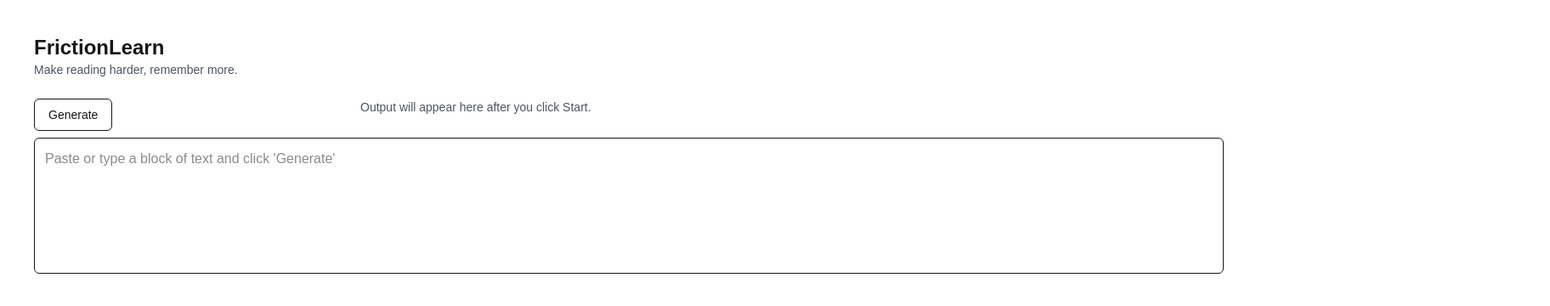
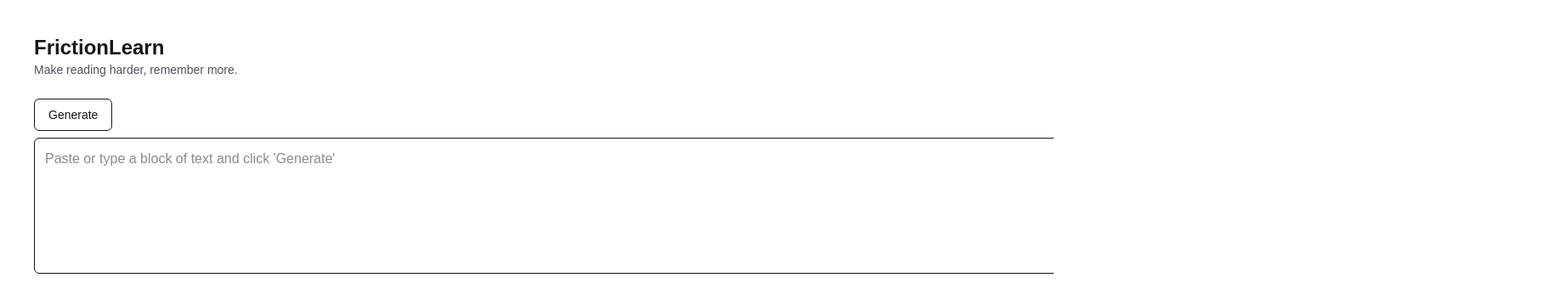
Before and after one commit to RiffRaff12/frictionlearn, a Next.js app: page / in a window 1280 px wide. Shown: the top 360 px of the page at 85% size, 1824 px wide, since content can reach past the window. Built offline with nearby package versions, Linux system fonts and the light colour scheme.

Commit message:
Fix layout: input on left, output on right using flexbox

```diff
--- a/src/app/page.tsx
+++ b/src/app/page.tsx
@@ -40,8 +40,8 @@
         </p>
       </header>
 
-      <div className="grid gap-6 overflow-x-auto" style={{ gridTemplateColumns: "360px 1400px", width: "max-content" }}>
-        <div className="min-w-[1400px] max-w-[1400px]">
+      <div className="flex gap-6 overflow-x-auto">
+        <div className="flex-shrink-0 w-[1400px]">
           <form onSubmit={handleGenerate} className="mb-4">
             <div className="mb-2">
               <button type="submit" className="block w-fit px-4 py-2 rounded-md border text-sm">
@@ -69,11 +69,11 @@
           </form>
         </div>
 
-        <div className="min-w-[360px] max-w-[360px]">
+        <div className="flex-shrink-0 w-[360px]">
           {text ? (
             <Reader key={regenKey} text={text} regenKey={regenKey} />
           ) : (
-            <div className="text-sm text-gray-600 dark:text-gray-300">Output will appear here after you click Start.</div>
+            <div className="text-sm text-gray-600 dark:text-gray-300">Output will appear here after you click Generate.</div>
           )}
         </div>
       </div>
```
